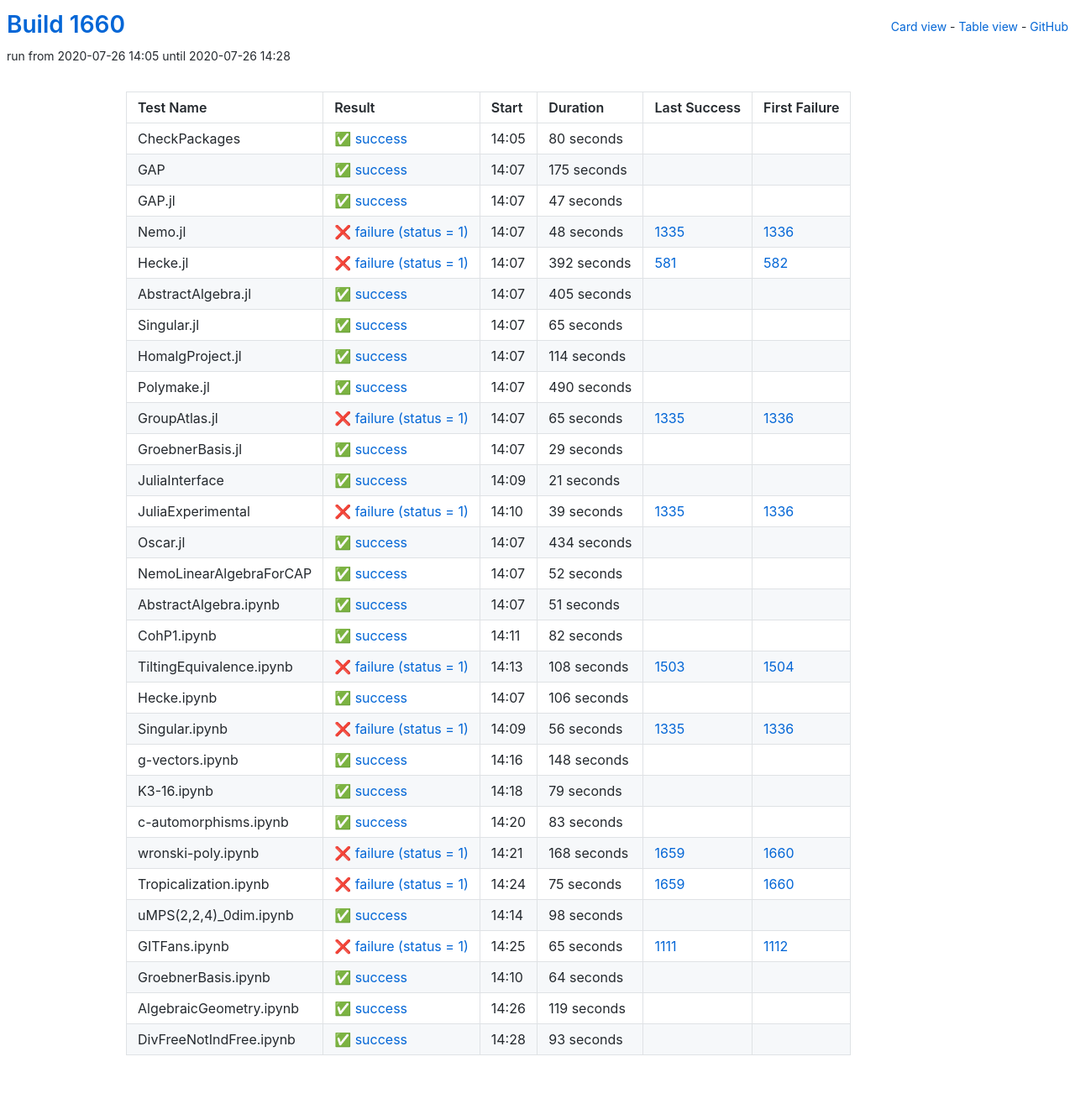
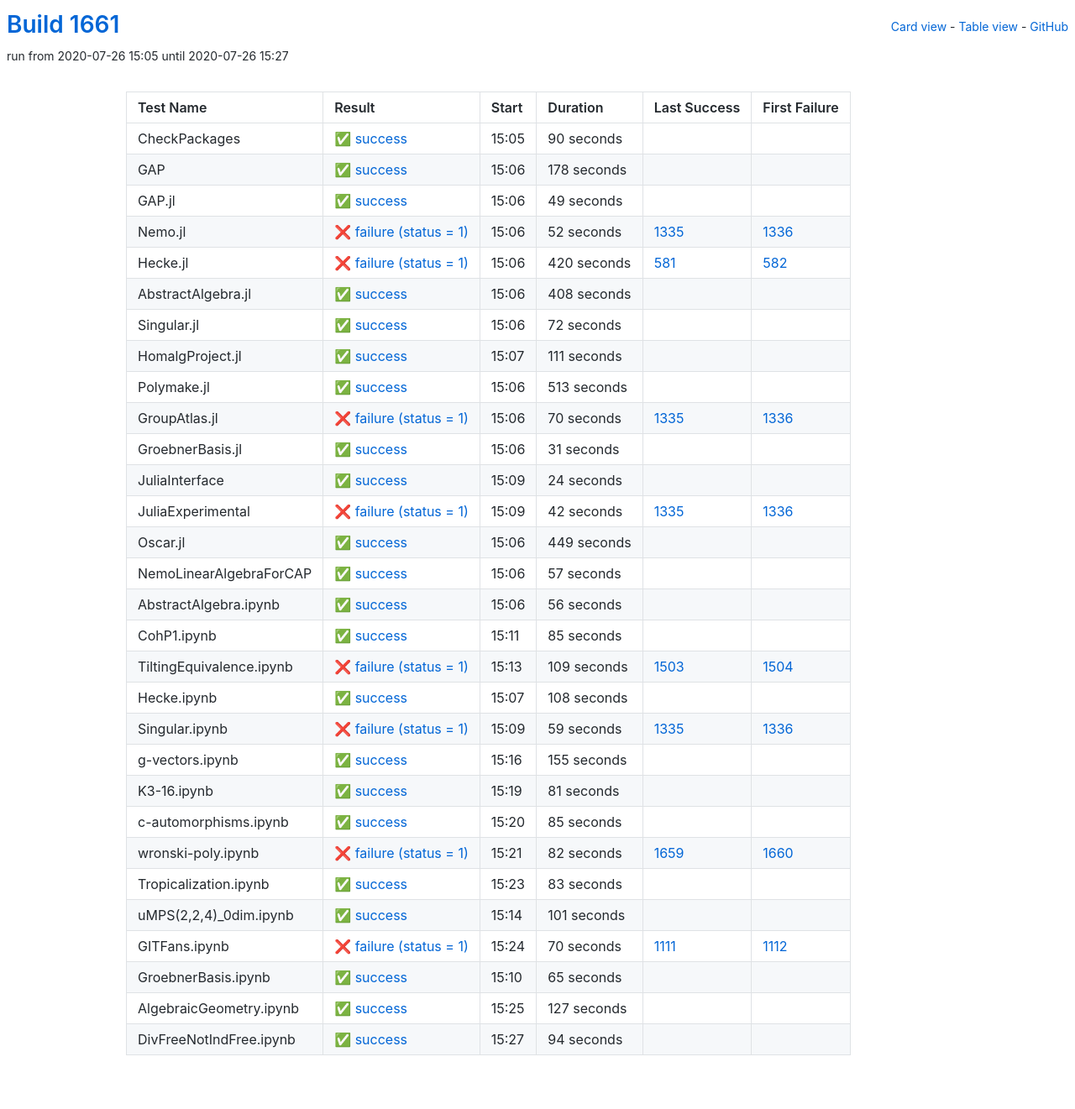
Before and after one commit to oscar-system/oscar-ci-status-1.4, a Jekyll site: the page built from table.html, in a window 1280 px wide. Shown: the whole page at 84% size. Built offline with Jekyll 4.4.1, drawn with Linux system fonts in a browser that asks for light colours.

Commit message:
Build #1661

```diff
--- a/_data/ci.yml
+++ b/_data/ci.yml
@@ -1,6 +1,6 @@
 ---
-build: 1660
-build_url: https://oscarci.mathematik.uni-kl.de/job/oscar-julia-1.4/1660/
+build: 1661
+build_url: https://oscarci.mathematik.uni-kl.de/job/oscar-julia-1.4/1661/
 job: oscar-julia-1.4
 organization: oscar-system
 repo: oscar-ci-status-1.4
@@ -8,80 +8,332 @@ repourl: https://github.com/oscar-system/oscar-ci-status-1.4
 tests:
 - name: CheckPackages
   id: checkpackages
-  log: https://oscarci.mathematik.uni-kl.de/job/oscar-julia-1.4/1660/artifact/logs/build-1660/CheckPackages.log
-  start: 2020-07-26 14:05
+  log: https://oscarci.mathematik.uni-kl.de/job/oscar-julia-1.4/1661/artifact/logs/build-1661/CheckPackages.log
+  start: 2020-07-26 15:05
   success: true
   exitcode: 0
   status: success
-  duration: 80
+  duration: 90
   last_success: false
   last_success_url:
   first_failure: false
   first_failure_url:
 - name: GAP
   id: gap
-  log: https://oscarci.mathematik.uni-kl.de/job/oscar-julia-1.4/1660/artifact/logs/build-1660/GAP.log
-  start: 2020-07-26 14:07
+  log: https://oscarci.mathematik.uni-kl.de/job/oscar-julia-1.4/1661/artifact/logs/build-1661/GAP.log
+  start: 2020-07-26 15:06
   success: true
   exitcode: 0
   status: success
-  duration: 175
+  duration: 178
   last_success: false
   last_success_url:
   first_failure: false
   first_failure_url:
 - name: GAP.jl
   id: gap-jl
-  log: https://oscarci.mathematik.uni-kl.de/job/oscar-julia-1.4/1660/artifact/logs/build-1660/GAP.jl.log
-  start: 2020-07-26 14:07
+  log: https://oscarci.mathematik.uni-kl.de/job/oscar-julia-1.4/1661/artifact/logs/build-1661/GAP.jl.log
+  start: 2020-07-26 15:06
   success: true
   exitcode: 0
   status: success
-  duration: 47
+  duration: 49
   last_success: false
   last_success_url:
   first_failure: false
   first_failure_url:
 - name: Nemo.jl
   id: nemo-jl
-  log: https://oscarci.mathematik.uni-kl.de/job/oscar-julia-1.4/1660/artifact/logs/build-1660/Nemo.jl.log
-  start: 2020-07-26 14:07
+  log: https://oscarci.mathematik.uni-kl.de/job/oscar-julia-1.4/1661/artifact/logs/build-1661/Nemo.jl.log
+  start: 2020-07-26 15:06
   success: false
   exitcode: 1
   status: failure
-  duration: 48
+  duration: 52
   last_success: 1335
   last_success_url: https://oscarci.mathematik.uni-kl.de/job/oscar-julia-1.4/1335/
   first_failure: 1336
   first_failure_url: https://oscarci.mathematik.uni-kl.de/job/oscar-julia-1.4/1336/
 - name: Hecke.jl
   id: hecke-jl
-  log: https://oscarci.mathematik.uni-kl.de/job/oscar-julia-1.4/1660/artifact/logs/build-1660/Hecke.jl.log
-  start: 2020-07-26 14:07
+  log: https://oscarci.mathematik.uni-kl.de/job/oscar-julia-1.4/1661/artifact/logs/build-1661/Hecke.jl.log
+  start: 2020-07-26 15:06
   success: false
   exitcode: 1
   status: failure
-  duration: 392
+  duration: 420
   last_success: 581
   last_success_url: https://oscarci.mathematik.uni-kl.de/job/oscar-julia-1.4/581/
   first_failure: 582
   first_failure_url: https://oscarci.mathematik.uni-kl.de/job/oscar-julia-1.4/582/
 - name: AbstractAlgebra.jl
   id: abstractalgebra-jl
-  log: https://oscarci.mathematik.uni-kl.de/job/oscar-julia-1.4/1660/artifact/logs/build-1660/AbstractAlgebra.jl.log
-  start: 2020-07-26 14:07
+  log: https://oscarci.mathematik.uni-kl.de/job/oscar-julia-1.4/1661/artifact/logs/build-1661/AbstractAlgebra.jl.log
+  start: 2020-07-26 15:06
   success: true
   exitcode: 0
   status: success
-  duration: 405
+  duration: 408
   last_success: false
   last_success_url:
   first_failure: false
   first_failure_url:
 - name: Singular.jl
   id: singular-jl
-  log: https://oscarci.mathematik.uni-kl.de/job/oscar-julia-1.4/1660/artifact/logs/build-1660/Singular.jl.log
-  start: 2020-07-26 14:07
+  log: https://oscarci.mathematik.uni-kl.de/job/oscar-julia-1.4/1661/artifact/logs/build-1661/Singular.jl.log
+  start: 2020-07-26 15:06
+  success: true
+  exitcode: 0
+  status: success
+  duration: 72
+  last_success: false
+  last_success_url:
+  first_failure: false
+  first_failure_url:
+- name: HomalgProject.jl
+  id: homalgproject-jl
+  log: https://oscarci.mathematik.uni-kl.de/job/oscar-julia-1.4/1661/artifact/logs/build-1661/HomalgProject.jl.log
+  start: 2020-07-26 15:07
+  success: true
+  exitcode: 0
+  status: success
+  duration: 111
+  last_success: false
+  last_success_url:
+  first_failure: false
+  first_failure_url:
+- name: Polymake.jl
+  id: polymake-jl
+  log: https://oscarci.mathematik.uni-kl.de/job/oscar-julia-1.4/1661/artifact/logs/build-1661/Polymake.jl.log
+  start: 2020-07-26 15:06
+  success: true
+  exitcode: 0
+  status: success
+  duration: 513
+  last_success: false
+  last_success_url:
+  first_failure: false
+  first_failure_url:
+- name: GroupAtlas.jl
+  id: groupatlas-jl
+  log: https://oscarci.mathematik.uni-kl.de/job/oscar-julia-1.4/1661/artifact/logs/build-1661/GroupAtlas.jl.log
+  start: 2020-07-26 15:06
+  success: false
+  exitcode: 1
+  status: failure
+  duration: 70
+  last_success: 1335
+  last_success_url: https://oscarci.mathematik.uni-kl.de/job/oscar-julia-1.4/1335/
+  first_failure: 1336
+  first_failure_url: https://oscarci.mathematik.uni-kl.de/job/oscar-julia-1.4/1336/
+- name: GroebnerBasis.jl
+  id: groebnerbasis-jl
+  log: https://oscarci.mathematik.uni-kl.de/job/oscar-julia-1.4/1661/artifact/logs/build-1661/GroebnerBasis.jl.log
+  start: 2020-07-26 15:06
+  success: true
+  exitcode: 0
+  status: success
+  duration: 31
+  last_success: false
+  last_success_url:
+  first_failure: false
+  first_failure_url:
+- name: JuliaInterface
+  id: juliainterface
+  log: https://oscarci.mathematik.uni-kl.de/job/oscar-julia-1.4/1661/artifact/logs/build-1661/JuliaInterface.log
+  start: 2020-07-26 15:09
+  success: true
+  exitcode: 0
+  status: success
+  duration: 24
+  last_success: false
+  last_success_url:
+  first_failure: false
+  first_failure_url:
+- name: JuliaExperimental
+  id: juliaexperimental
+  log: https://oscarci.mathematik.uni-kl.de/job/oscar-julia-1.4/1661/artifact/logs/build-1661/JuliaExperimental.log
+  start: 2020-07-26 15:09
+  success: false
+  exitcode: 1
+  status: failure
+  duration: 42
+  last_success: 1335
+  last_success_url: https://oscarci.mathematik.uni-kl.de/job/oscar-julia-1.4/1335/
+  first_failure: 1336
+  first_failure_url: https://oscarci.mathematik.uni-kl.de/job/oscar-julia-1.4/1336/
+- name: Oscar.jl
+  id: oscar-jl
+  log: https://oscarci.mathematik.uni-kl.de/job/oscar-julia-1.4/1661/artifact/logs/build-1661/Oscar.jl.log
+  start: 2020-07-26 15:06
+  success: true
+  exitcode: 0
+  status: success
+  duration: 449
+  last_success: false
+  last_success_url:
+  first_failure: false
+  first_failure_url:
+- name: NemoLinearAlgebraForCAP
+  id: nemolinearalgebraforcap
+  log: https://oscarci.mathematik.uni-kl.de/job/oscar-julia-1.4/1661/artifact/logs/build-1661/NemoLinearAlgebraForCAP.log
+  start: 2020-07-26 15:06
+  success: true
+  exitcode: 0
+  status: success
+  duration: 57
+  last_success: false
+  last_success_url:
+  first_failure: false
+  first_failure_url:
+- name: AbstractAlgebra.ipynb
+  id: abstractalgebra-ipynb
+  log: https://oscarci.mathematik.uni-kl.de/job/oscar-julia-1.4/1661/artifact/logs/build-1661/AbstractAlgebra.ipynb.log
+  start: 2020-07-26 15:06
+  success: true
+  exitcode: 0
+  status: success
+  duration: 56
+  last_success: false
+  last_success_url:
+  first_failure: false
+  first_failure_url:
+- name: CohP1.ipynb
+  id: cohp1-ipynb
+  log: https://oscarci.mathematik.uni-kl.de/job/oscar-julia-1.4/1661/artifact/logs/build-1661/CohP1.ipynb.log
+  start: 2020-07-26 15:11
+  success: true
+  exitcode: 0
+  status: success
+  duration: 85
+  last_success: false
+  last_success_url:
+  first_failure: false
+  first_failure_url:
+- name: TiltingEquivalence.ipynb
+  id: tiltingequivalence-ipynb
+  log: https://oscarci.mathematik.uni-kl.de/job/oscar-julia-1.4/1661/artifact/logs/build-1661/TiltingEquivalence.ipynb.log
+  start: 2020-07-26 15:13
+  success: false
+  exitcode: 1
+  status: failure
+  duration: 109
+  last_success: 1503
+  last_success_url: https://oscarci.mathematik.uni-kl.de/job/oscar-julia-1.4/1503/
+  first_failure: 1504
+  first_failure_url: https://oscarci.mathematik.uni-kl.de/job/oscar-julia-1.4/1504/
+- name: Hecke.ipynb
+  id: hecke-ipynb
+  log: https://oscarci.mathematik.uni-kl.de/job/oscar-julia-1.4/1661/artifact/logs/build-1661/Hecke.ipynb.log
+  start: 2020-07-26 15:07
+  success: true
+  exitcode: 0
+  status: success
+  duration: 108
+  last_success: false
+  last_success_url:
+  first_failure: false
+  first_failure_url:
+- name: Singular.ipynb
+  id: singular-ipynb
+  log: https://oscarci.mathematik.uni-kl.de/job/oscar-julia-1.4/1661/artifact/logs/build-1661/Singular.ipynb.log
+  start: 2020-07-26 15:09
+  success: false
+  exitcode: 1
+  status: failure
+  duration: 59
+  last_success: 1335
+  last_success_url: https://oscarci.mathematik.uni-kl.de/job/oscar-julia-1.4/1335/
+  first_failure: 1336
+  first_failure_url: https://oscarci.mathematik.uni-kl.de/job/oscar-julia-1.4/1336/
+- name: g-vectors.ipynb
+  id: g-vectors-ipynb
+  log: https://oscarci.mathematik.uni-kl.de/job/oscar-julia-1.4/1661/artifact/logs/build-1661/g-vectors.ipynb.log
+  start: 2020-07-26 15:16
+  success: true
+  exitcode: 0
+  status: success
+  duration: 155
+  last_success: false
+  last_success_url:
+  first_failure: false
+  first_failure_url:
+- name: K3-16.ipynb
+  id: k3-16-ipynb
+  log: https://oscarci.mathematik.uni-kl.de/job/oscar-julia-1.4/1661/artifact/logs/build-1661/K3-16.ipynb.log
+  start: 2020-07-26 15:19
+  success: true
+  exitcode: 0
+  status: success
+  duration: 81
+  last_success: false
+  last_success_url:
+  first_failure: false
+  first_failure_url:
+- name: c-automorphisms.ipynb
+  id: c-automorphisms-ipynb
+  log: https://oscarci.mathematik.uni-kl.de/job/oscar-julia-1.4/1661/artifact/logs/build-1661/c-automorphisms.ipynb.log
+  start: 2020-07-26 15:20
+  success: true
+  exitcode: 0
+  status: success
+  duration: 85
+  last_success: false
+  last_success_url:
+  first_failure: false
+  first_failure_url:
+- name: wronski-poly.ipynb
+  id: wronski-poly-ipynb
+  log: https://oscarci.mathematik.uni-kl.de/job/oscar-julia-1.4/1661/artifact/logs/build-1661/wronski-poly.ipynb.log
+  start: 2020-07-26 15:21
+  success: false
+  exitcode: 1
+  status: failure
+  duration: 82
+  last_success: 1659
+  last_success_url: https://oscarci.mathematik.uni-kl.de/job/oscar-julia-1.4/1659/
+  first_failure: 1660
+  first_failure_url: https://oscarci.mathematik.uni-kl.de/job/oscar-julia-1.4/1660/
+- name: Tropicalization.ipynb
+  id: tropicalization-ipynb
+  log: https://oscarci.mathematik.uni-kl.de/job/oscar-julia-1.4/1661/artifact/logs/build-1661/Tropicalization.ipynb.log
+  start: 2020-07-26 15:23
+  success: true
+  exitcode: 0
+  status: success
+  duration: 83
+  last_success: false
+  last_success_url:
+  first_failure: false
+  first_failure_url:
+- name: uMPS(2,2,4)_0dim.ipynb
+  id: umps-2-2-4-0dim-ipynb
+  log: https://oscarci.mathematik.uni-kl.de/job/oscar-julia-1.4/1661/artifact/logs/build-1661/uMPS-2-2-4-_0dim.ipynb.log
+  start: 2020-07-26 15:14
+  success: true
+  exitcode: 0
+  status: success
+  duration: 101
+  last_success: false
+  last_success_url:
+  first_failure: false
+  first_failure_url:
+- name: GITFans.ipynb
+  id: gitfans-ipynb
+  log: https://oscarci.mathematik.uni-kl.de/job/oscar-julia-1.4/1661/artifact/logs/build-1661/GITFans.ipynb.log
+  start: 2020-07-26 15:24
+  success: false
+  exitcode: 1
+  status: failure
+  duration: 70
+  last_success: 1111
+  last_success_url: https://oscarci.mathematik.uni-kl.de/job/oscar-julia-1.4/1111/
+  first_failure: 1112
+  first_failure_url: https://oscarci.mathematik.uni-kl.de/job/oscar-julia-1.4/1112/
+- name: GroebnerBasis.ipynb
+  id: groebnerbasis-ipynb
+  log: https://oscarci.mathematik.uni-kl.de/job/oscar-julia-1.4/1661/artifact/logs/build-1661/GroebnerBasis.ipynb.log
+  start: 2020-07-26 15:10
   success: true
   exitcode: 0
   status: success
@@ -90,278 +342,26 @@ tests:
   last_success_url:
   first_failure: false
   first_failure_url:
-- name: HomalgProject.jl
-  id: homalgproject-jl
-  log: https://oscarci.mathematik.uni-kl.de/job/oscar-julia-1.4/1660/artifact/logs/build-1660/HomalgProject.jl.log
-  start: 2020-07-26 14:07
+- name: AlgebraicGeometry.ipynb
+  id: algebraicgeometry-ipynb
+  log: https://oscarci.mathematik.uni-kl.de/job/oscar-julia-1.4/1661/artifact/logs/build-1661/AlgebraicGeometry.ipynb.log
+  start: 2020-07-26 15:25
   success: true
   exitcode: 0
   status: success
-  duration: 114
-  last_success: false
-  last_success_url:
-  first_failure: false
-  first_failure_url:
-- name: Polymake.jl
-  id: polymake-jl
-  log: https://oscarci.mathematik.uni-kl.de/job/oscar-julia-1.4/1660/artifact/logs/build-1660/Polymake.jl.log
-  start: 2020-07-26 14:07
-  success: true
-  exitcode: 0
-  status: success
-  duration: 490
-  last_success: false
-  last_success_url:
-  first_failure: false
-  first_failure_url:
-- name: GroupAtlas.jl
-  id: groupatlas-jl
-  log: https://oscarci.mathematik.uni-kl.de/job/oscar-julia-1.4/1660/artifact/logs/build-1660/GroupAtlas.jl.log
-  start: 2020-07-26 14:07
-  success: false
-  exitcode: 1
-  status: failure
-  duration: 65
-  last_success: 1335
-  last_success_url: https://oscarci.mathematik.uni-kl.de/job/oscar-julia-1.4/1335/
-  first_failure: 1336
-  first_failure_url: https://oscarci.mathematik.uni-kl.de/job/oscar-julia-1.4/1336/
-- name: GroebnerBasis.jl
-  id: groebnerbasis-jl
-  log: https://oscarci.mathematik.uni-kl.de/job/oscar-julia-1.4/1660/artifact/logs/build-1660/GroebnerBasis.jl.log
-  start: 2020-07-26 14:07
-  success: true
-  exitcode: 0
-  status: success
-  duration: 29
-  last_success: false
-  last_success_url:
-  first_failure: false
-  first_failure_url:
-- name: JuliaInterface
-  id: juliainterface
-  log: https://oscarci.mathematik.uni-kl.de/job/oscar-julia-1.4/1660/artifact/logs/build-1660/JuliaInterface.log
-  start: 2020-07-26 14:09
-  success: true
-  exitcode: 0
-  status: success
-  duration: 21
-  last_success: false
-  last_success_url:
-  first_failure: false
-  first_failure_url:
-- name: JuliaExperimental
-  id: juliaexperimental
-  log: https://oscarci.mathematik.uni-kl.de/job/oscar-julia-1.4/1660/artifact/logs/build-1660/JuliaExperimental.log
-  start: 2020-07-26 14:10
-  success: false
-  exitcode: 1
-  status: failure
-  duration: 39
-  last_success: 1335
-  last_success_url: https://oscarci.mathematik.uni-kl.de/job/oscar-julia-1.4/1335/
-  first_failure: 1336
-  first_failure_url: https://oscarci.mathematik.uni-kl.de/job/oscar-julia-1.4/1336/
-- name: Oscar.jl
-  id: oscar-jl
-  log: https://oscarci.mathematik.uni-kl.de/job/oscar-julia-1.4/1660/artifact/logs/build-1660/Oscar.jl.log
-  start: 2020-07-26 14:07
-  success: true
-  exitcode: 0
-  status: success
-  duration: 434
-  last_success: false
-  last_success_url:
-  first_failure: false
-  first_failure_url:
-- name: NemoLinearAlgebraForCAP
-  id: nemolinearalgebraforcap
-  log: https://oscarci.mathematik.uni-kl.de/job/oscar-julia-1.4/1660/artifact/logs/build-1660/NemoLinearAlgebraForCAP.log
-  start: 2020-07-26 14:07
-  success: true
-  exitcode: 0
-  status: success
-  duration: 52
-  last_success: false
-  last_success_url:
-  first_failure: false
-  first_failure_url:
-- name: AbstractAlgebra.ipynb
-  id: abstractalgebra-ipynb
-  log: https://oscarci.mathematik.uni-kl.de/job/oscar-julia-1.4/1660/artifact/logs/build-1660/AbstractAlgebra.ipynb.log
-  start: 2020-07-26 14:07
-  success: true
-  exitcode: 0
-  status: success
-  duration: 51
-  last_success: false
-  last_success_url:
-  first_failure: false
-  first_failure_url:
-- name: CohP1.ipynb
-  id: cohp1-ipynb
-  log: https://oscarci.mathematik.uni-kl.de/job/oscar-julia-1.4/1660/artifact/logs/build-1660/CohP1.ipynb.log
-  start: 2020-07-26 14:11
-  success: true
-  exitcode: 0
-  status: success
-  duration: 82
-  last_success: false
-  last_success_url:
-  first_failure: false
-  first_failure_url:
-- name: TiltingEquivalence.ipynb
-  id: tiltingequivalence-ipynb
-  log: https://oscarci.mathematik.uni-kl.de/job/oscar-julia-1.4/1660/artifact/logs/build-1660/TiltingEquivalence.ipynb.log
-  start: 2020-07-26 14:13
-  success: false
-  exitcode: 1
-  status: failure
-  duration: 108
-  last_success: 1503
-  last_success_url: https://oscarci.mathematik.uni-kl.de/job/oscar-julia-1.4/1503/
-  first_failure: 1504
-  first_failure_url: https://oscarci.mathematik.uni-kl.de/job/oscar-julia-1.4/1504/
-- name: Hecke.ipynb
-  id: hecke-ipynb
-  log: https://oscarci.mathematik.uni-kl.de/job/oscar-julia-1.4/1660/artifact/logs/build-1660/Hecke.ipynb.log
-  start: 2020-07-26 14:07
-  success: true
-  exitcode: 0
-  status: success
-  duration: 106
-  last_success: false
-  last_success_url:
-  first_failure: false
-  first_failure_url:
-- name: Singular.ipynb
-  id: singular-ipynb
-  log: https://oscarci.mathematik.uni-kl.de/job/oscar-julia-1.4/1660/artifact/logs/build-1660/Singular.ipynb.log
-  start: 2020-07-26 14:09
-  success: false
-  exitcode: 1
-  status: failure
-  duration: 56
-  last_success: 1335
-  last_success_url: https://oscarci.mathematik.uni-kl.de/job/oscar-julia-1.4/1335/
-  first_failure: 1336
-  first_failure_url: https://oscarci.mathematik.uni-kl.de/job/oscar-julia-1.4/1336/
-- name: g-vectors.ipynb
-  id: g-vectors-ipynb
-  log: https://oscarci.mathematik.uni-kl.de/job/oscar-julia-1.4/1660/artifact/logs/build-1660/g-vectors.ipynb.log
-  start: 2020-07-26 14:16
-  success: true
-  exitcode: 0
-  status: success
-  duration: 148
-  last_success: false
-  last_success_url:
-  first_failure: false
-  first_failure_url:
-- name: K3-16.ipynb
-  id: k3-16-ipynb
-  log: https://oscarci.mathematik.uni-kl.de/job/oscar-julia-1.4/1660/artifact/logs/build-1660/K3-16.ipynb.log
-  start: 2020-07-26 14:18
-  success: true
-  exitcode: 0
-  status: success
-  duration: 79
-  last_success: false
-  last_success_url:
-  first_failure: false
-  first_failure_url:
-- name: c-automorphisms.ipynb
-  id: c-automorphisms-ipynb
-  log: https://oscarci.mathematik.uni-kl.de/job/oscar-julia-1.4/1660/artifact/logs/build-1660/c-automorphisms.ipynb.log
-  start: 2020-07-26 14:20
-  success: true
-  exitcode: 0
-  status: success
-  duration: 83
-  last_success: false
-  last_success_url:
-  first_failure: false
-  first_failure_url:
-- name: wronski-poly.ipynb
-  id: wronski-poly-ipynb
-  log: https://oscarci.mathematik.uni-kl.de/job/oscar-julia-1.4/1660/artifact/logs/build-1660/wronski-poly.ipynb.log
-  start: 2020-07-26 14:21
-  success: false
-  exitcode: 1
-  status: failure
-  duration: 168
-  last_success: 1659
-  last_success_url: https://oscarci.mathematik.uni-kl.de/job/oscar-julia-1.4/1659/
-  first_failure: 1660
-  first_failure_url: https://oscarci.mathematik.uni-kl.de/job/oscar-julia-1.4/1660/
-- name: Tropicalization.ipynb
-  id: tropicalization-ipynb
-  log: https://oscarci.mathematik.uni-kl.de/job/oscar-julia-1.4/1660/artifact/logs/build-1660/Tropicalization.ipynb.log
-  start: 2020-07-26 14:24
-  success: false
-  exitcode: 1
-  status: failure
-  duration: 75
-  last_success: 1659
-  last_success_url: https://oscarci.mathematik.uni-kl.de/job/oscar-julia-1.4/1659/
-  first_failure: 1660
-  first_failure_url: https://oscarci.mathematik.uni-kl.de/job/oscar-julia-1.4/1660/
-- name: uMPS(2,2,4)_0dim.ipynb
-  id: umps-2-2-4-0dim-ipynb
-  log: https://oscarci.mathematik.uni-kl.de/job/oscar-julia-1.4/1660/artifact/logs/build-1660/uMPS-2-2-4-_0dim.ipynb.log
-  start: 2020-07-26 14:14
-  success: true
-  exitcode: 0
-  status: success
-  duration: 98
-  last_success: false
-  last_success_url:
-  first_failure: false
-  first_failure_url:
-- name: GITFans.ipynb
-  id: gitfans-ipynb
-  log: https://oscarci.mathematik.uni-kl.de/job/oscar-julia-1.4/1660/artifact/logs/build-1660/GITFans.ipynb.log
-  start: 2020-07-26 14:25
-  success: false
-  exitcode: 1
-  status: failure
-  duration: 65
-  last_success: 1111
-  last_success_url: https://oscarci.mathematik.uni-kl.de/job/oscar-julia-1.4/1111/
-  first_failure: 1112
-  first_failure_url: https://oscarci.mathematik.uni-kl.de/job/oscar-julia-1.4/1112/
-- name: GroebnerBasis.ipynb
-  id: groebnerbasis-ipynb
-  log: https://oscarci.mathematik.uni-kl.de/job/oscar-julia-1.4/1660/artifact/logs/build-1660/GroebnerBasis.ipynb.log
-  start: 2020-07-26 14:10
-  success: true
-  exitcode: 0
-  status: success
-  duration: 64
-  last_success: false
-  last_success_url:
-  first_failure: false
-  first_failure_url:
-- name: AlgebraicGeometry.ipynb
-  id: algebraicgeometry-ipynb
-  log: https://oscarci.mathematik.uni-kl.de/job/oscar-julia-1.4/1660/artifact/logs/build-1660/AlgebraicGeometry.ipynb.log
-  start: 2020-07-26 14:26
-  success: true
-  exitcode: 0
-  status: success
-  duration: 119
+  duration: 127
   last_success: false
   last_success_url:
   first_failure: false
   first_failure_url:
 - name: DivFreeNotIndFree.ipynb
   id: divfreenotindfree-ipynb
-  log: https://oscarci.mathematik.uni-kl.de/job/oscar-julia-1.4/1660/artifact/logs/build-1660/DivFreeNotIndFree.ipynb.log
-  start: 2020-07-26 14:28
+  log: https://oscarci.mathematik.uni-kl.de/job/oscar-julia-1.4/1661/artifact/logs/build-1661/DivFreeNotIndFree.ipynb.log
+  start: 2020-07-26 15:27
   success: true
   exitcode: 0
   status: success
-  duration: 93
+  duration: 94
   last_success: false
   last_success_url:
   first_failure: false
```
Also changed, not shown: README.md.
